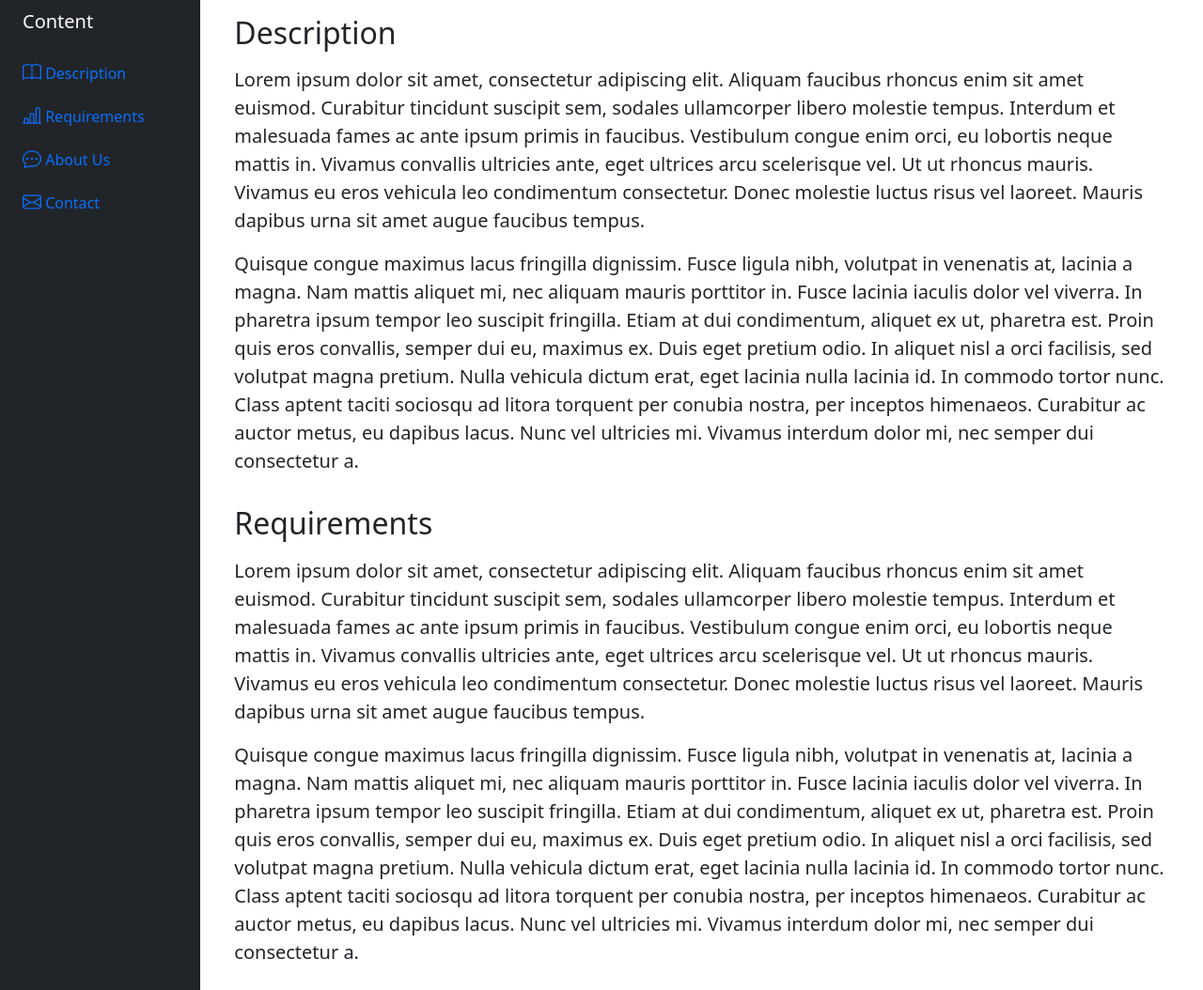
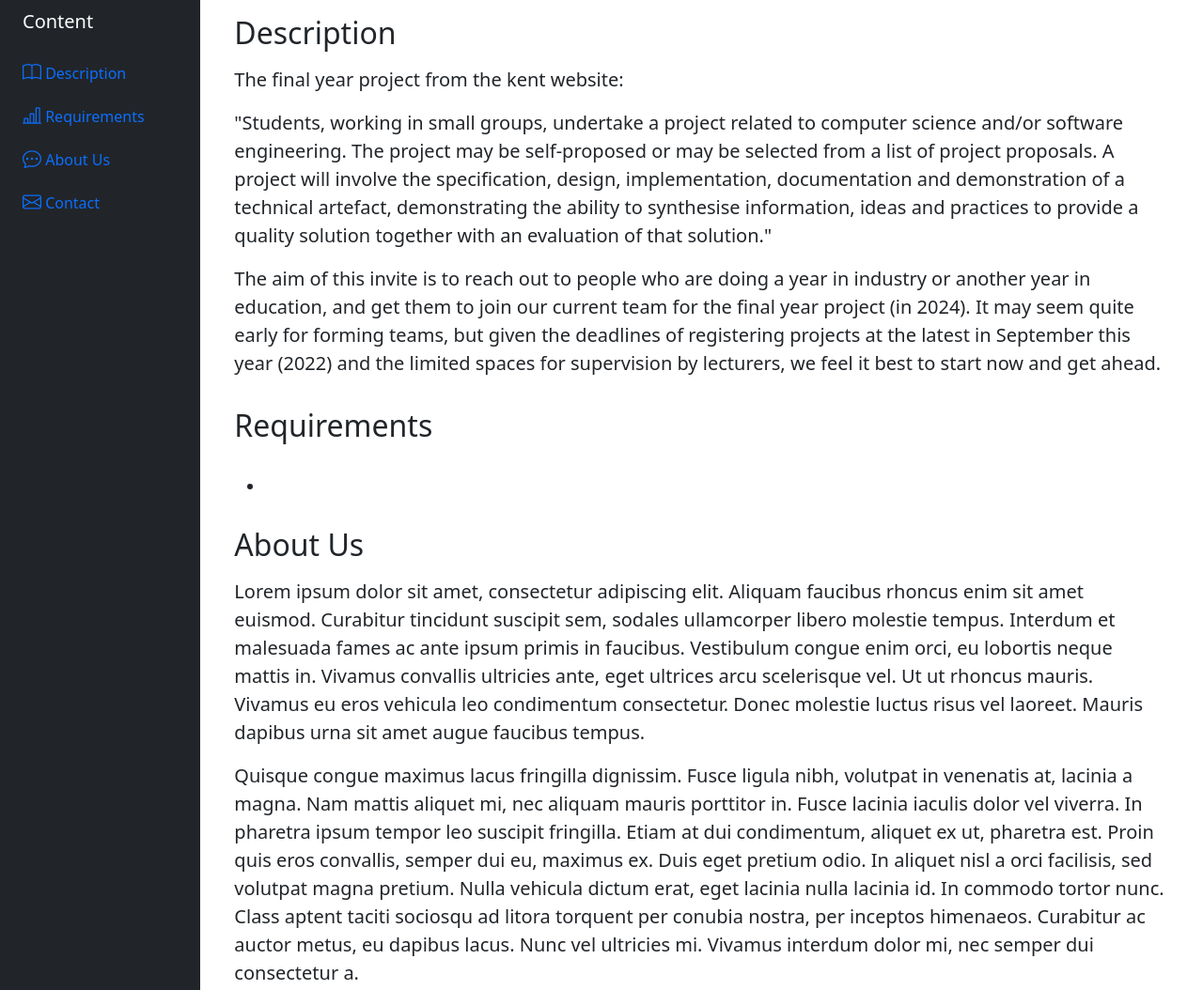
Before and after one commit to Unknown807/Final-Year-Project-Invite, a plain HTML site: page index.html in a window 1280 px wide. Shown: the top 1054 px of the page at 94% size. Drawn offline with nearby package versions, Linux system fonts and the light colour scheme.

Commit message:
Added description

```diff
--- a/index.html
+++ b/index.html
@@ -51,8 +51,9 @@
                 <div class="container-fluid">
                     <div class="row">
                         <div class="col mb-3">
-                            <p>Lorem ipsum dolor sit amet, consectetur adipiscing elit. Aliquam faucibus rhoncus enim sit amet euismod. Curabitur tincidunt suscipit sem, sodales ullamcorper libero molestie tempus. Interdum et malesuada fames ac ante ipsum primis in faucibus. Vestibulum congue enim orci, eu lobortis neque mattis in. Vivamus convallis ultricies ante, eget ultrices arcu scelerisque vel. Ut ut rhoncus mauris. Vivamus eu eros vehicula leo condimentum consectetur. Donec molestie luctus risus vel laoreet. Mauris dapibus urna sit amet augue faucibus tempus.</p>
-                            <p>Quisque congue maximus lacus fringilla dignissim. Fusce ligula nibh, volutpat in venenatis at, lacinia a magna. Nam mattis aliquet mi, nec aliquam mauris porttitor in. Fusce lacinia iaculis dolor vel viverra. In pharetra ipsum tempor leo suscipit fringilla. Etiam at dui condimentum, aliquet ex ut, pharetra est. Proin quis eros convallis, semper dui eu, maximus ex. Duis eget pretium odio. In aliquet nisl a orci facilisis, sed volutpat magna pretium. Nulla vehicula dictum erat, eget lacinia nulla lacinia id. In commodo tortor nunc. Class aptent taciti sociosqu ad litora torquent per conubia nostra, per inceptos himenaeos. Curabitur ac auctor metus, eu dapibus lacus. Nunc vel ultricies mi. Vivamus interdum dolor mi, nec semper dui consectetur a.</p>
+                            <p>The final year project from the kent website:</p>
+                            <p>"Students, working in small groups, undertake a project related to computer science and/or software engineering. The project may be self-proposed or may be selected from a list of project proposals. A project will involve the specification, design, implementation, documentation and demonstration of a technical artefact, demonstrating the ability to synthesise information, ideas and practices to provide a quality solution together with an evaluation of that solution."</p>
+                            <p>The aim of this invite is to reach out to people who are doing a year in industry or another year in education, and get them to join our current team for the final year project (in 2024). It may seem quite early for forming teams, but given the deadlines of registering projects at the latest in September this year (2022) and the limited spaces for supervision by lecturers, we feel it best to start now and get ahead.</p>
                         </div>
                     </div>
                 </div>
@@ -69,8 +70,12 @@
                 <div class="container-fluid">
                     <div class="row">
                         <div class="col mb-3">
-                            <p>Lorem ipsum dolor sit amet, consectetur adipiscing elit. Aliquam faucibus rhoncus enim sit amet euismod. Curabitur tincidunt suscipit sem, sodales ullamcorper libero molestie tempus. Interdum et malesuada fames ac ante ipsum primis in faucibus. Vestibulum congue enim orci, eu lobortis neque mattis in. Vivamus convallis ultricies ante, eget ultrices arcu scelerisque vel. Ut ut rhoncus mauris. Vivamus eu eros vehicula leo condimentum consectetur. Donec molestie luctus risus vel laoreet. Mauris dapibus urna sit amet augue faucibus tempus.</p>
-                            <p>Quisque congue maximus lacus fringilla dignissim. Fusce ligula nibh, volutpat in venenatis at, lacinia a magna. Nam mattis aliquet mi, nec aliquam mauris porttitor in. Fusce lacinia iaculis dolor vel viverra. In pharetra ipsum tempor leo suscipit fringilla. Etiam at dui condimentum, aliquet ex ut, pharetra est. Proin quis eros convallis, semper dui eu, maximus ex. Duis eget pretium odio. In aliquet nisl a orci facilisis, sed volutpat magna pretium. Nulla vehicula dictum erat, eget lacinia nulla lacinia id. In commodo tortor nunc. Class aptent taciti sociosqu ad litora torquent per conubia nostra, per inceptos himenaeos. Curabitur ac auctor metus, eu dapibus lacus. Nunc vel ultricies mi. Vivamus interdum dolor mi, nec semper dui consectetur a.</p>
+                            <p></p>
+                            <p>
+                                <ul>
+                                    <li></li>
+                                </ul>
+                            </p>
                         </div>
                     </div>
                 </div>
```
